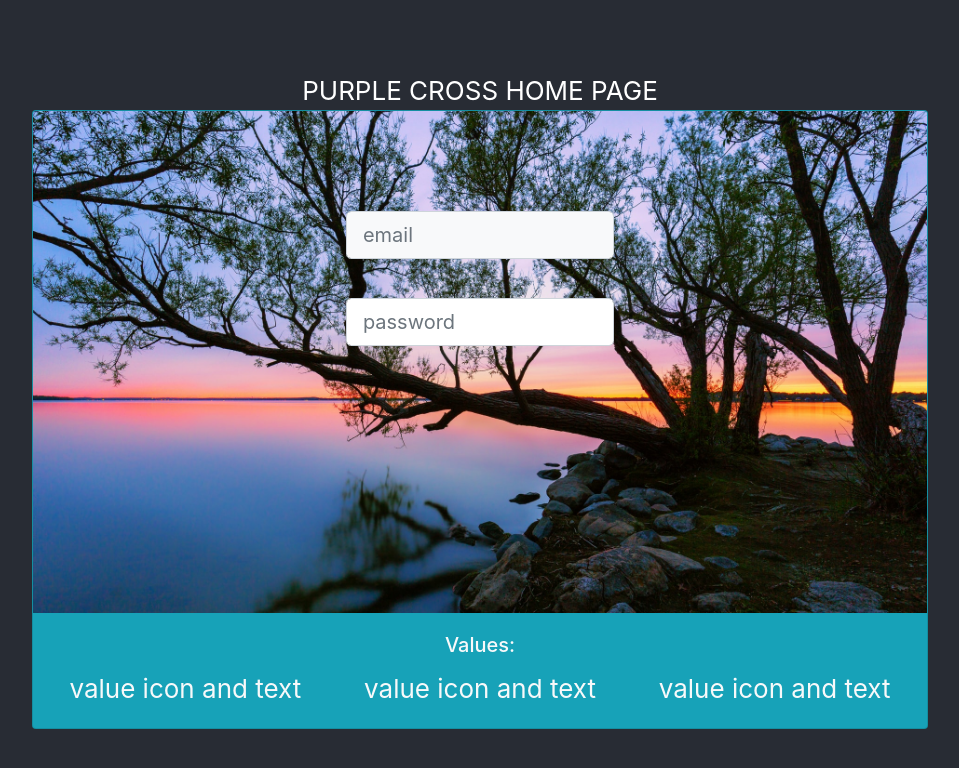
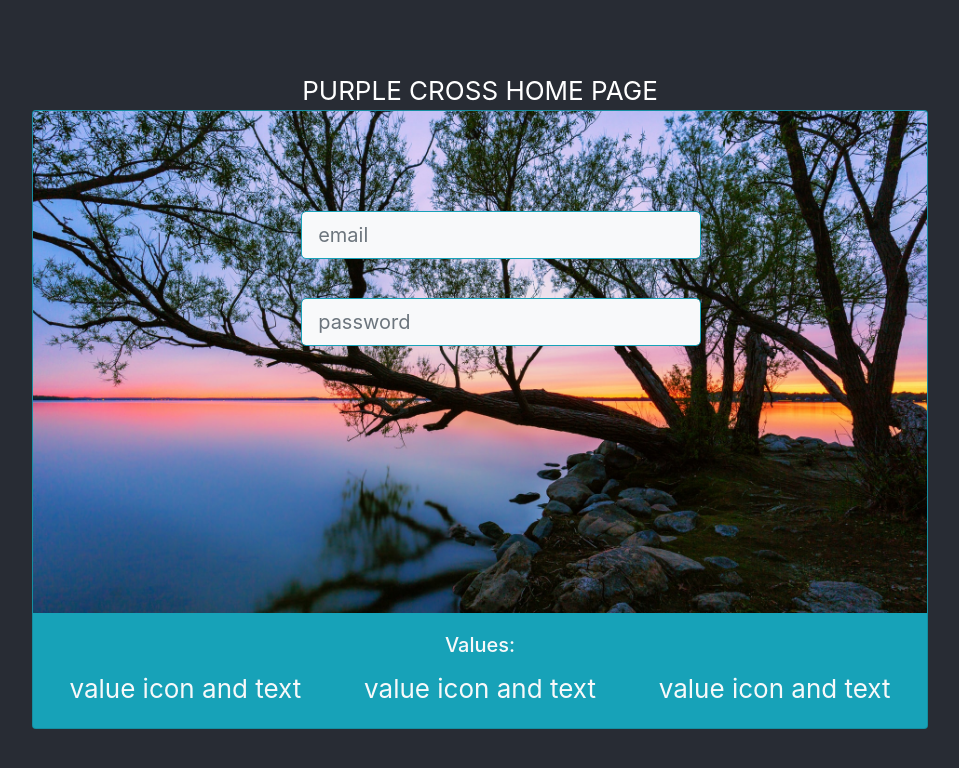
Before and after one commit to marcosaccarola/Health-Advantage, a React (Create React App) app: page / in a window 1280 px wide. Shown: the top 768 px of the page, without its empty margins (160-1119 px from the left). Built offline with nearby package versions, Linux system fonts and the light colour scheme.

Commit message:
call it a day

```diff
--- a/src/components/0100-LandingInterface.jsx
+++ b/src/components/0100-LandingInterface.jsx
@@ -1,6 +1,6 @@
 import { Card,Row,Col } from "react-bootstrap"
 import bg from '../assets/dave-hoefler-unsplash-medium.jpg'
-import LoginRegisterForm from "./011-LoginRegistrationForm"
+import LoginRegisterForm from "./0110-LoginRegistrationForm"
 
 const LandingInterface=()=>{
     return(
--- a/src/components/011-LoginRegistrationForm.jsx
+++ /dev/null
@@ -1,13 +0,0 @@
-import { Form } from "react-bootstrap"
-
-const LoginRegisterForm=()=>{
-    return(
-        <Form.Group style={{position:'absolute',marginLeft:'35%',marginRight:'35%',marginTop:100}}>
-            <Form.Control className='bg-light' size="lg" type="text" placeholder="email" />
-            <br />
-            <Form.Control size="lg" type="text" placeholder="password" />
-        </Form.Group>
-    )
-}
-
-export default LoginRegisterForm
--- /dev/null
+++ b/src/components/0110-LoginRegistrationForm.jsx
@@ -0,0 +1,23 @@
+import { Form } from "react-bootstrap"
+
+const LoginRegisterForm=()=>{
+    return(
+        <div>
+            <Form.Group style={{position:'absolute',marginLeft:'30%',marginRight:'30%',marginTop:100,minWidth:400}}>
+                <Form.Control
+                    className='bg-light text-secondary border-info'
+                    // style={{borderWidth:2}}
+                    size="lg" type="text"
+                    placeholder="email" />
+                <br />
+                <Form.Control
+                    className='bg-light text-secondary border-info'
+                    // style={{borderWidth:2}}
+                    size="lg" type="text"
+                    placeholder="password" />
+            </Form.Group>
+        </div>
+    )
+}
+
+export default LoginRegisterForm
```
